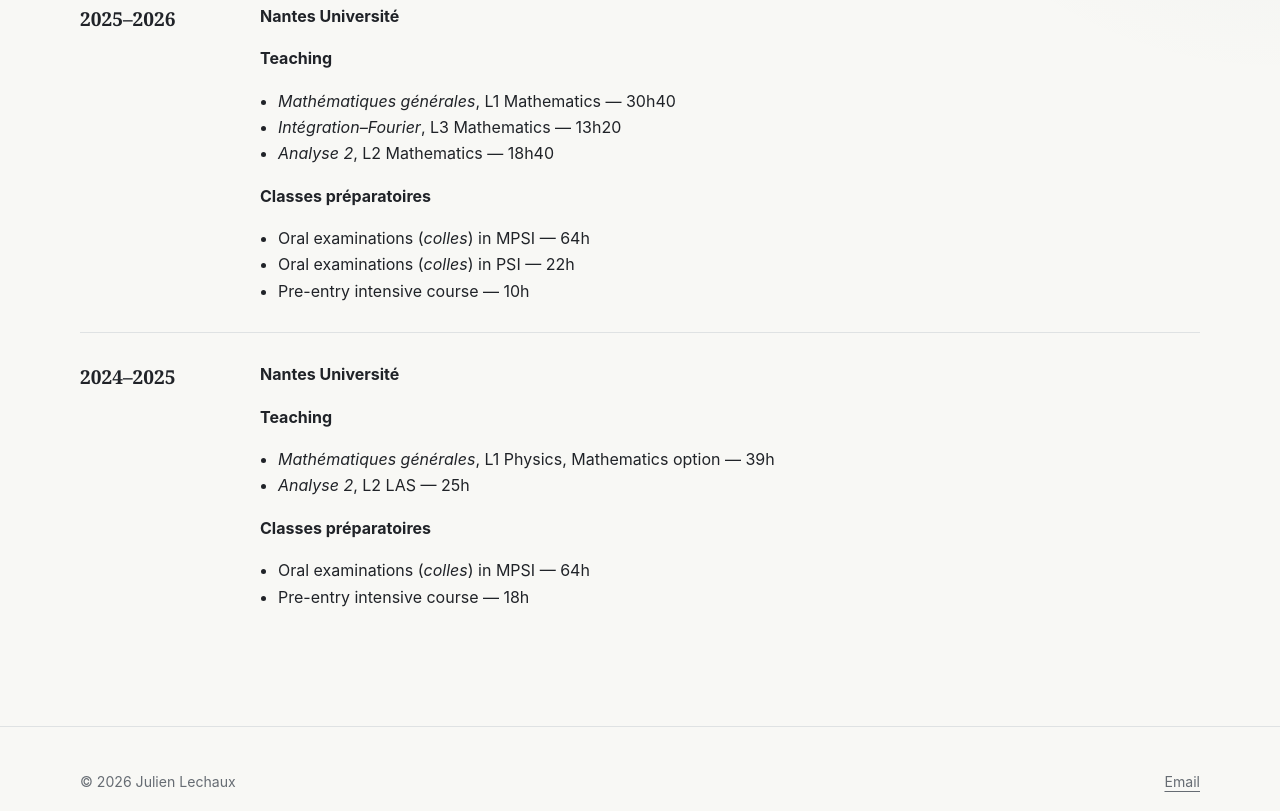
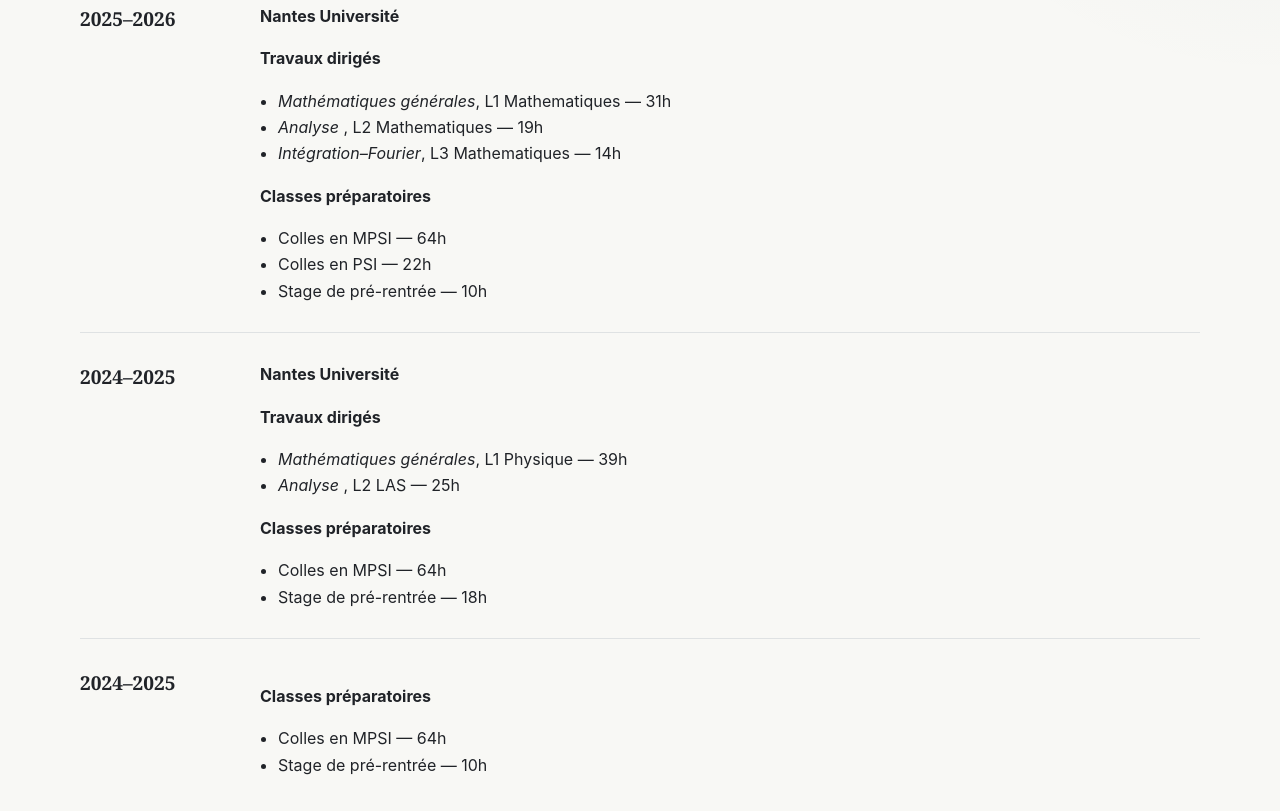
Before and after one commit to julienlechaux/julienlechaux.github.io, a plain HTML site: page teaching.html in a window 1280 px wide. Shown: the part 369-1180 px from the top of the page. Drawn offline with Linux system fonts and the light colour scheme.

Commit message:
Teaching
Updated course names and hours for clarity and consistency. Added teaching details for the 2024–2025 academic year.

```diff
--- a/teaching.html
+++ b/teaching.html
@@ -107,24 +107,24 @@
 
 
           <p>
-            <strong>Teaching</strong>
+            <strong>Travaux dirigés</strong>
           </p>
 
           <ul>
 
             <li>
               <em>Mathématiques générales</em>,
-              L1 Mathematics — 30h40
+              L1 Mathematiques — 31h
+            </li>
+
+            <li>
+              <em>Analyse </em>,
+              L2 Mathematiques — 19h
             </li>
 
             <li>
               <em>Intégration–Fourier</em>,
-              L3 Mathematics — 13h20
-            </li>
-
-            <li>
-              <em>Analyse 2</em>,
-              L2 Mathematics — 18h40
+              L3 Mathematiques — 14h
             </li>
 
           </ul>
@@ -137,15 +137,15 @@
           <ul>
 
             <li>
-              Oral examinations (<em>colles</em>) in MPSI — 64h
+              Colles en MPSI — 64h
             </li>
 
             <li>
-              Oral examinations (<em>colles</em>) in PSI — 22h
+              Colles en PSI — 22h
             </li>
 
             <li>
-              Pre-entry intensive course — 10h
+              Stage de pré-rentrée — 10h
             </li>
 
           </ul>
@@ -172,18 +172,18 @@
 
 
           <p>
-            <strong>Teaching</strong>
+            <strong>Travaux dirigés</strong>
           </p>
 
           <ul>
 
             <li>
               <em>Mathématiques générales</em>,
-              L1 Physics, Mathematics option — 39h
+              L1 Physique — 39h
             </li>
 
             <li>
-              <em>Analyse 2</em>,
+              <em>Analyse </em>,
               L2 LAS — 25h
             </li>
 
@@ -197,11 +197,40 @@
           <ul>
 
             <li>
-              Oral examinations (<em>colles</em>) in MPSI — 64h
+              Colles en MPSI — 64h
             </li>
 
             <li>
-              Pre-entry intensive course — 18h
+              Stage de pré-rentrée — 18h
+            </li>
+
+          </ul>
+
+        </div>
+
+      </div>
+
+      <!-- 2024–2025 -->
+
+      <div class="teaching-year">
+
+        <h3>
+          2024–2025
+        </h3>
+
+       <div>
+          <p>
+            <strong>Classes préparatoires</strong>
+          </p>
+
+          <ul>
+
+            <li>
+              Colles en MPSI — 64h
+            </li>
+
+            <li>
+              Stage de pré-rentrée — 10h
             </li>
 
           </ul>
```
